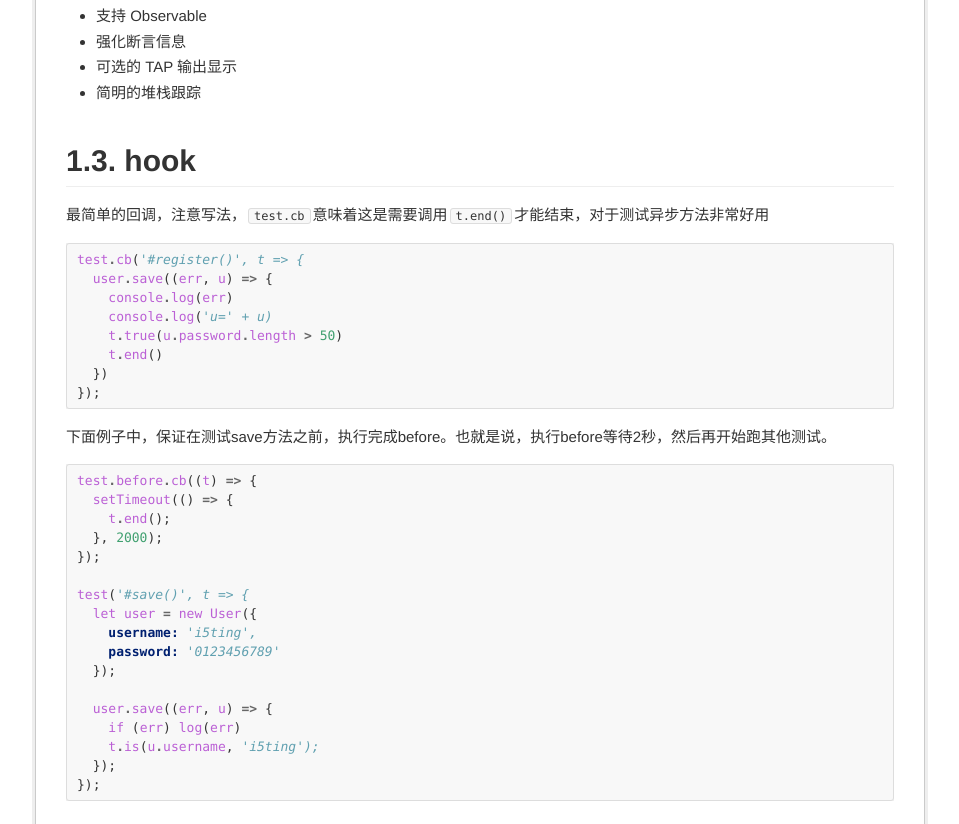
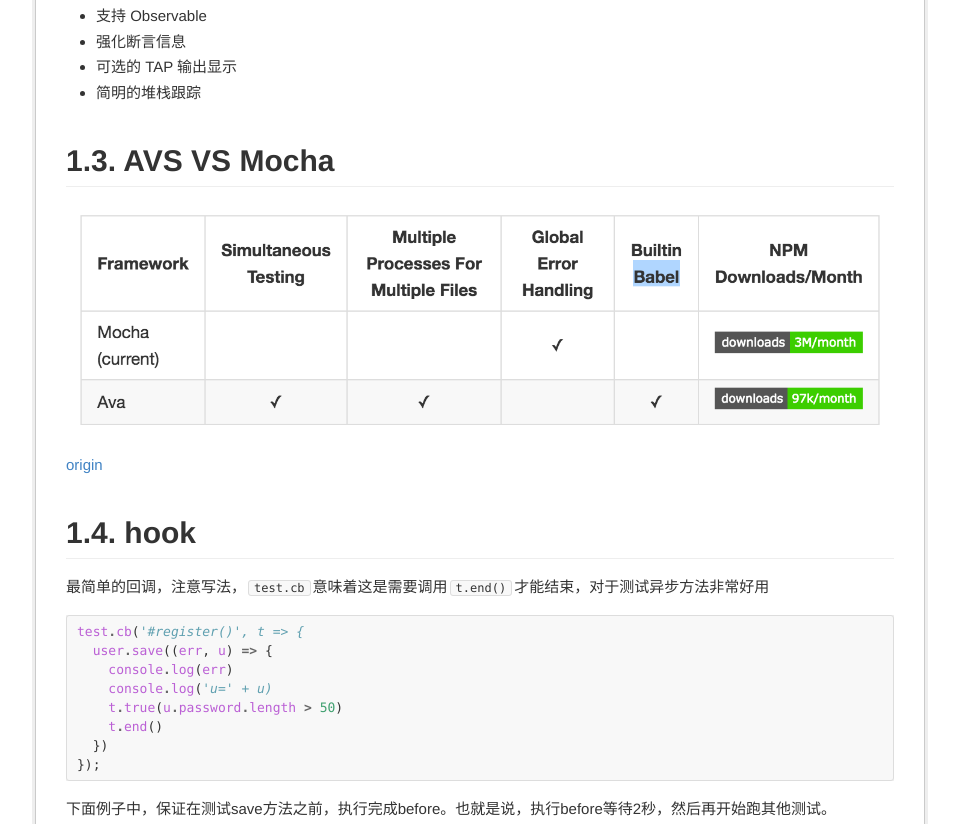
Before and after one commit to i5ting/ava-practice, a plain HTML site: page README.html in a window 1280 px wide. Shown: the part 897-1721 px from the top of the page, without its empty margins (288-1247 px from the left). Drawn offline with Linux system fonts and the light colour scheme.

Commit message:
Update 2016-05-18T08:29:59.191Z

```diff
--- a/README.html
+++ b/README.html
@@ -168,6 +168,12 @@
 <li>简明的堆栈跟踪</li>
 </ul>
 
+<h2>AVS VS Mocha</h2>
+
+<p><img src="img/ava-vs-mocha.png" alt="Ava Vs Mocha"></p>
+
+<p><a href="https://github.com/koajs/koa/issues/703">origin</a></p>
+
 <h2>hook</h2>
 
 <p>最简单的回调，注意写法，<code>test.cb</code>意味着这是需要调用<code>t.end()</code>才能结束，对于测试异步方法非常好用</p>
```
Also changed, not shown: index.html (+6 -0 lines), img/ava-vs-mocha.png (added).
